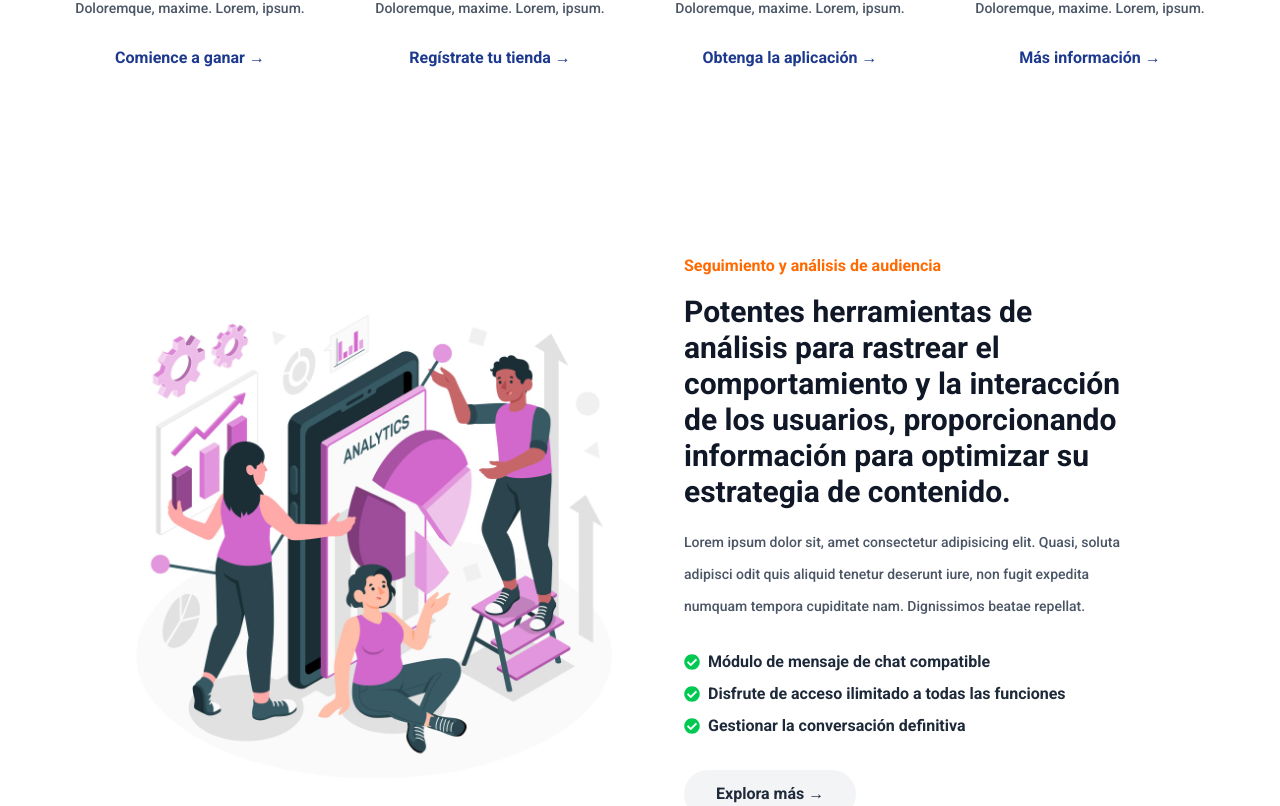
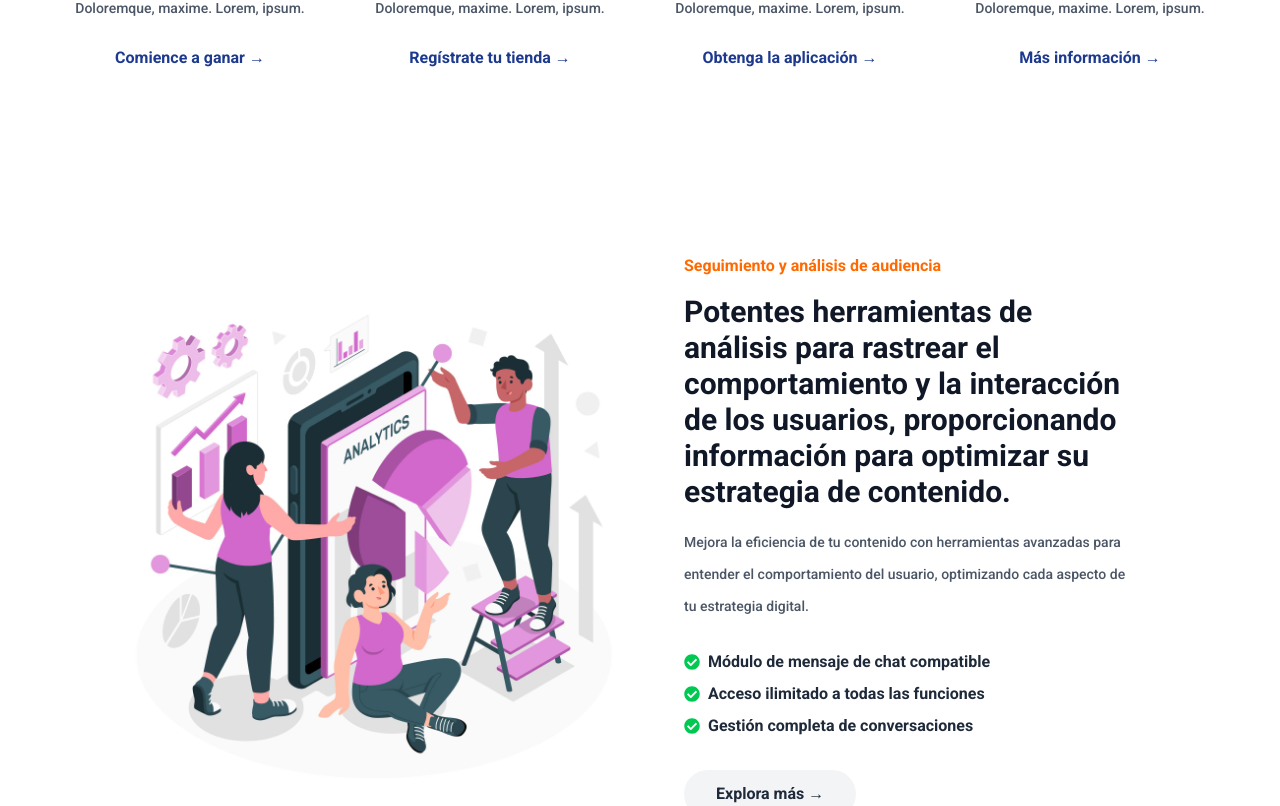
Before and after one commit to DaniLucano10/app_landing, a Next.js app: page / in a window 1280 px wide. Shown: the part 1194-2000 px from the top of the page. Built offline with nearby package versions, Linux system fonts and the light colour scheme.

Commit message:
Mejorando SEO

```diff
--- a/components/Home/AnalyticsFeature/AnalyticsFeature.tsx
+++ b/components/Home/AnalyticsFeature/AnalyticsFeature.tsx
@@ -4,7 +4,7 @@ import { FaCheckCircle } from "react-icons/fa";
 
 const AnalyticsFeature = () => {
   return (
-    <div className="pt-24 pb-16">
+    <section id="acerca-de" className="pt-24 pb-16">
       {/* Define grid */}
       <div className="w-[95%] sm:w-[80%] mx-auto items-center grid grid-cols-1 lg:grid-cols-2 gap-10">
         {/* Image Content */}
@@ -15,7 +15,7 @@ const AnalyticsFeature = () => {
         >
           <Image
             src="/images/a.jpg"
-            alt="image"
+            alt="Análisis de audiencia con herramientas de seguimiento"
             width={500}
             height={500}
             className="object-contain"
@@ -23,19 +23,18 @@ const AnalyticsFeature = () => {
         </div>
         {/* Text content */}
         <div className="p-6">
-          <h1 className="text-base font-semibold text-orange-500">
+          <h2 className="text-base font-semibold text-orange-500">
             Seguimiento y análisis de audiencia
-          </h1>
-          <h2 className="mt-4 text-xl sm:text-2xl md:text-3xl font-bold text-gray-900">
+          </h2>
+          <h3 className="mt-4 text-xl sm:text-2xl md:text-3xl font-bold text-gray-900">
             Potentes herramientas de análisis para rastrear el comportamiento y
             la interacción de los usuarios, proporcionando información para
             optimizar su estrategia de contenido.
-          </h2>
+          </h3>
           <p className="mt-4 text-gray-600 text-sm font-medium leading-[2rem]">
-            Lorem ipsum dolor sit, amet consectetur adipisicing elit. Quasi,
-            soluta adipisci odit quis aliquid tenetur deserunt iure, non fugit
-            expedita numquam tempora cupiditate nam. Dignissimos beatae
-            repellat.
+            Mejora la eficiencia de tu contenido con herramientas avanzadas para
+            entender el comportamiento del usuario, optimizando cada aspecto de
+            tu estrategia digital.
           </p>
           <ul className="mt-7 space-y-2 text-gray-800">
             <li className="flex items-center font-semibold">
@@ -44,19 +43,19 @@ const AnalyticsFeature = () => {
             </li>
             <li className="flex items-center font-semibold">
               <FaCheckCircle className="text-green-500 mr-2" />
-              Disfrute de acceso ilimitado a todas las funciones
+              Acceso ilimitado a todas las funciones
             </li>
             <li className="flex items-center font-semibold">
               <FaCheckCircle className="text-green-500 mr-2" />
-              Gestionar la conversación definitiva
+              Gestión completa de conversaciones
             </li>
           </ul>
           <button className="mt-8 px-8 py-3 bg-gray-100 text-gray-800 font-semibold rounded-full hover:bg-blue-800 transition-all duration-200 hover:text-white">
-          Explora más &rarr;
+            Explora más &rarr;
           </button>
         </div>
       </div>
-    </div>
+    </section>
   );
 };
 
```
